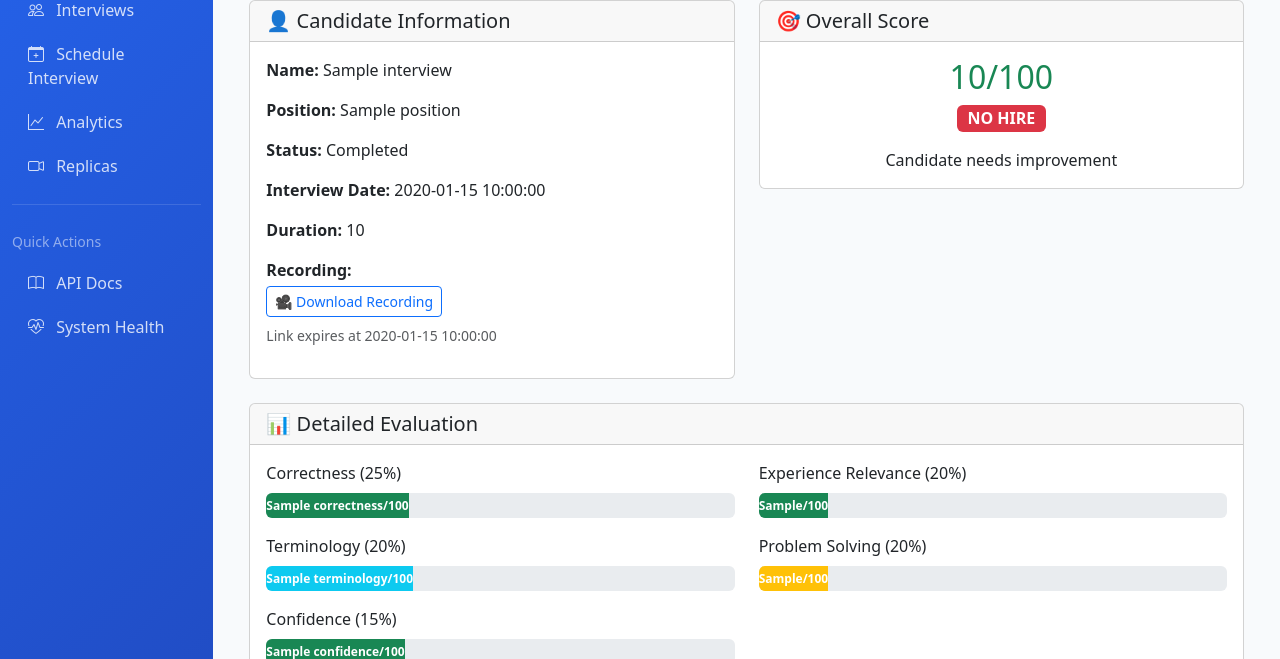
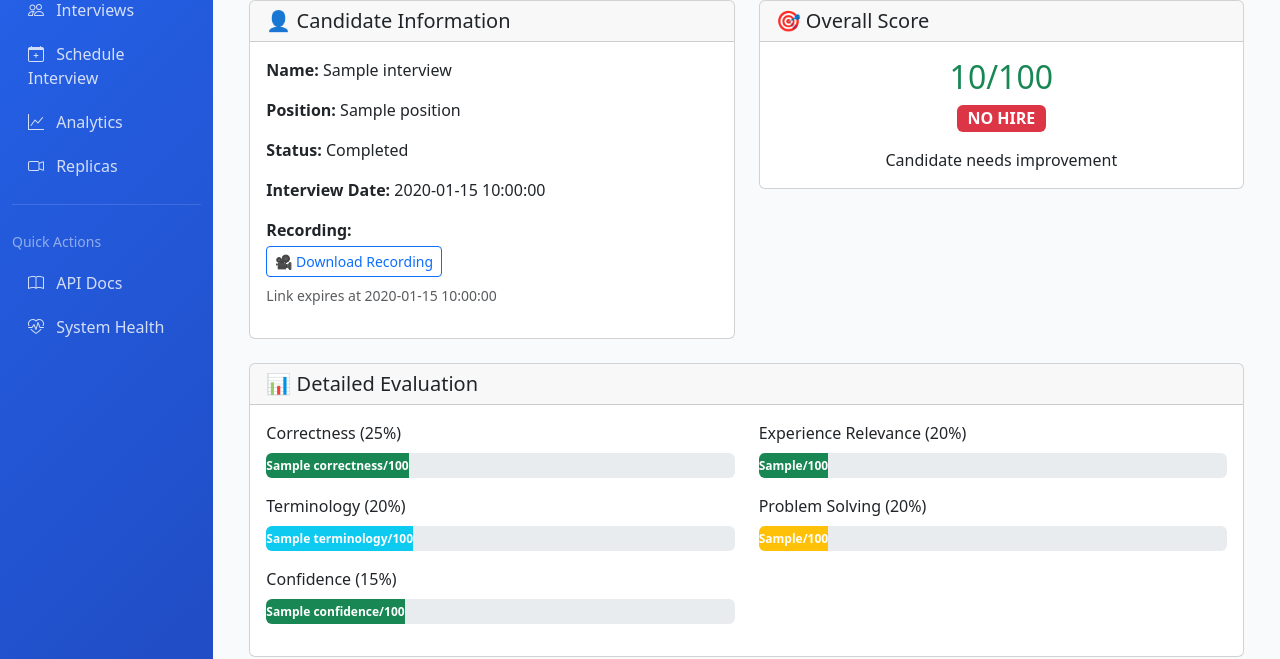
Before and after one commit to prashantlv/ai-interviewer, a FastAPI app: template web_server/templates/interview_result.html in a window 1280 px wide. Shown: the part 157-816 px from the top of the page. Run offline with FastAPI, Linux system fonts and the light colour scheme; the template is opened without the code that fills it: most values are stand-ins (such as "Sample title", 1, 10 or a date in 2020).

Commit message:
remove deration

```diff
--- a/web_server/templates/interview_result.html
+++ b/web_server/templates/interview_result.html
@@ -25,7 +25,6 @@
                     <p><strong>Position:</strong> {{ interview.position }}</p>
                     <p><strong>Status:</strong> {{ interview.status|title }}</p>
                     <p><strong>Interview Date:</strong> {{ current_date }}</p>
-                    <p><strong>Duration:</strong> {{ interview.duration }}</p>
                     {% if interview.recording %}
                     <div class="mt-3">
                         <p class="mb-1"><strong>Recording:</strong></p>
```
